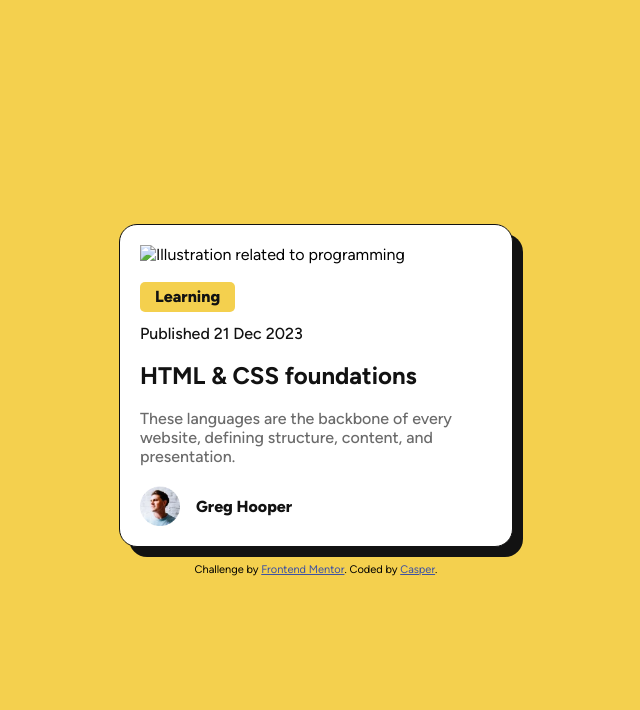
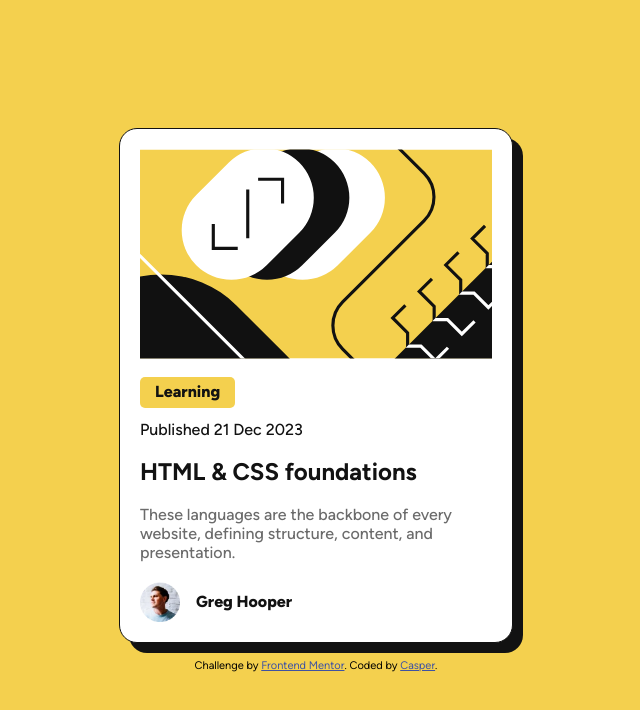
Before and after one commit to Casper-pel/blog-preview-card, a plain HTML site: page index.html in a window 1280 px wide. Shown: the whole page, without its empty margins (324-964 px from the left). Drawn offline with Linux system fonts and the light colour scheme; the site is published under a folder, as on GitHub Pages, so addresses that start at the root find nothing.

Commit message:
img src correction

```diff
--- a/index.html
+++ b/index.html
@@ -9,7 +9,7 @@
 </head>
 <body>
   <div class="card">
-    <img src="/assets/images/illustration-article.svg" alt="Illustration related to programming">
+    <img src="assets/images/illustration-article.svg" alt="Illustration related to programming">
     <span><h2 class="learning">Learning</h2></span>
     <p class="published">Published 21 Dec 2023</p>
     <h1>HTML & CSS foundations</h1>
```
